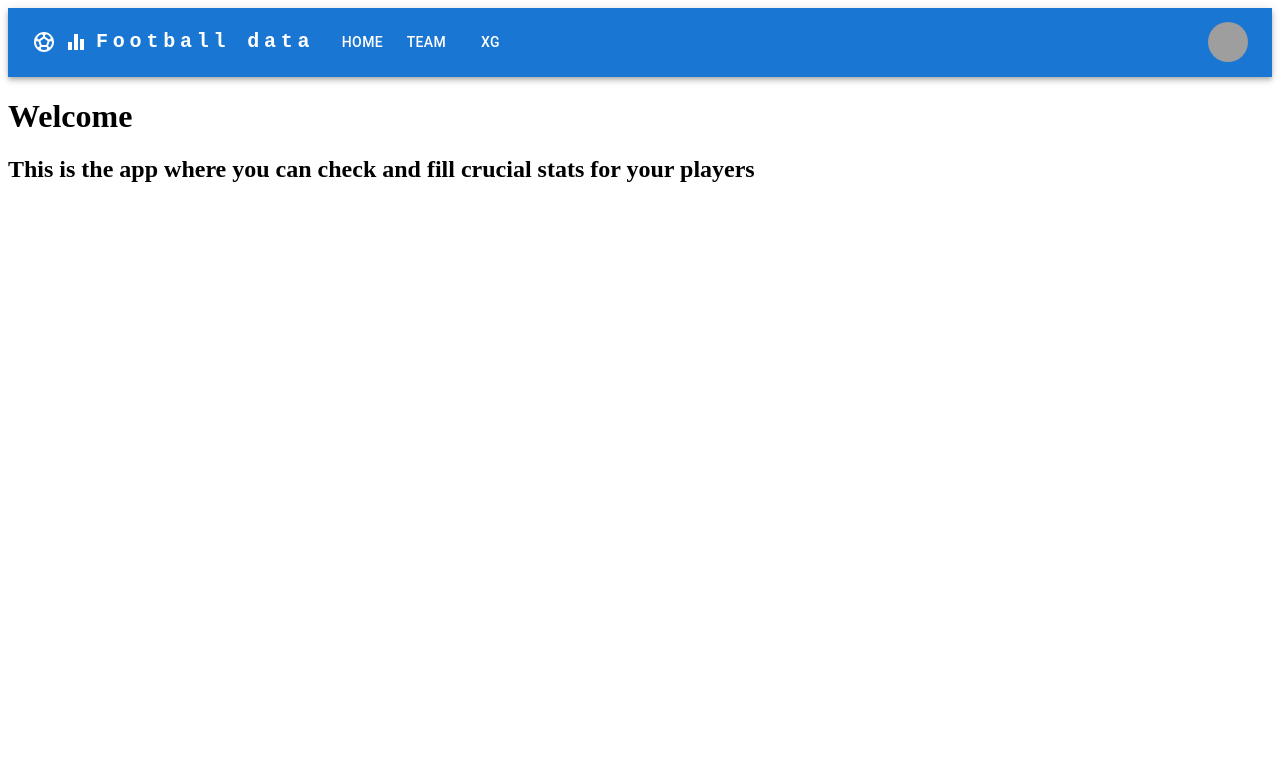
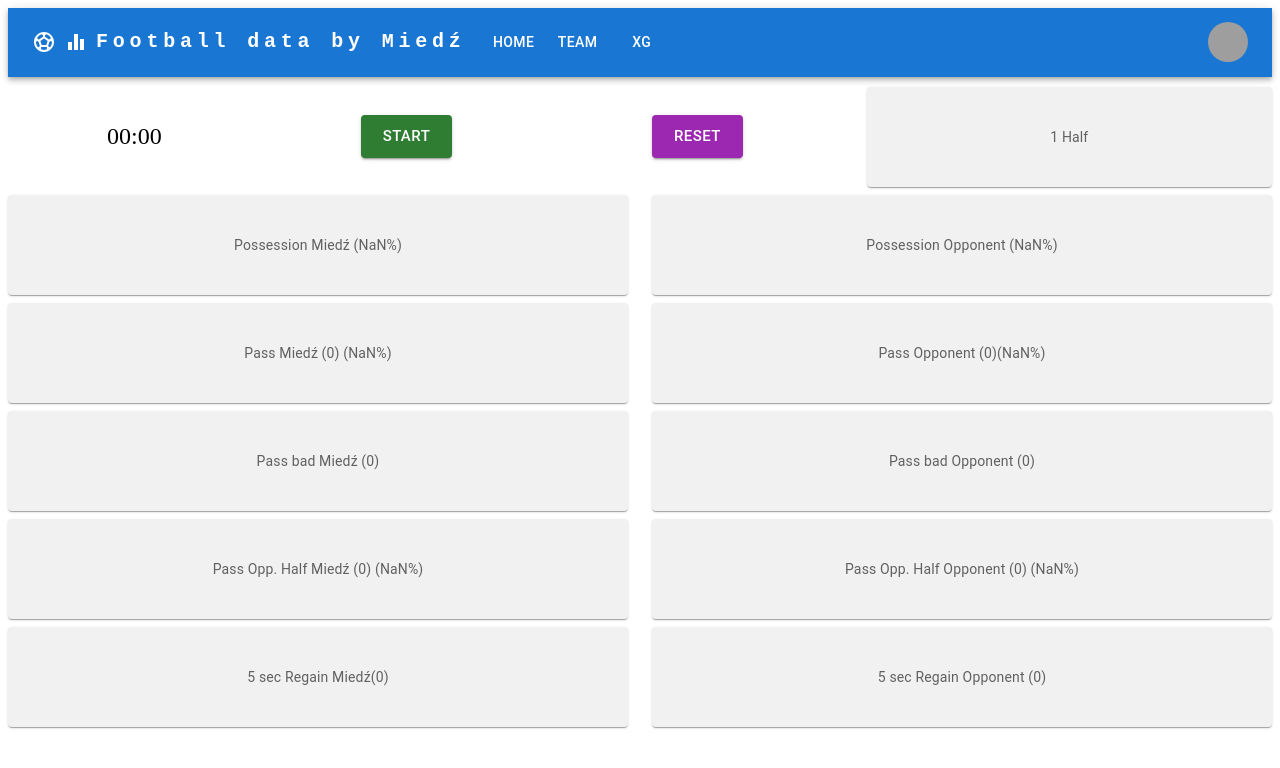
Before and after one commit to mocano6/football_data, a React (Create React App) app: page / in a window 1280 px wide. Shown: the top 768 px of the page. Built offline with nearby package versions, Linux system fonts and the light colour scheme; grey boxes are pictures that could not be loaded.

Commit message:
initial project

```diff
--- a/src/components/Navbar/Navbar.tsx
+++ b/src/components/Navbar/Navbar.tsx
@@ -92,7 +92,7 @@ export const Navbar = () => {
               textDecoration: "none",
             }}
           >
-            Football data
+            Football data by Miedź
           </Typography>
 
           <Box sx={{ flexGrow: 1, display: { xs: "flex", md: "none" } }}>
--- /dev/null
+++ b/src/components/Timer/Timer.tsx
@@ -0,0 +1,61 @@
+import { Box, Button } from "@mui/material";
+import React, { useEffect, useState } from "react";
+
+export const Timer = ({ half, getTime, getReset }: { half: any; getTime?: any, getReset?: any }) => {
+  const [time, setTime] = useState(0);
+
+  const [running, setRunning] = useState(false);
+  useEffect(() => {
+    let interval:any;
+    if (running) {
+      interval = setInterval(() => {
+        setTime((prevTime) => prevTime + 1000);
+        if (getTime) {
+          getTime(time + 1000);
+        }
+      }, 1000);
+    } else if (!running) {
+      clearInterval(interval);
+    }
+    return () => clearInterval(interval);
+  }, [running, getTime, time]);
+  return (
+      <Box sx={{
+        display: 'flex',
+        alignItems: 'center',
+        width: '100%',
+        justifyContent: 'space-around'
+      }}>
+        <Box
+          sx={{
+            fontFamily: 'Raleway',
+            fontSize: 24,
+            textAlign: 'center',
+            display: 'flex',
+            justifyContent: 'space-between'
+          }}
+        >{("0" + Math.floor((time / 60000))).slice(-2)}:{("0" + Math.floor((time / 1000) % 60)).slice(-2)}
+        </Box>
+          <Button
+          size="large"
+          variant="contained"
+          color={running ? 'error' : 'success'}
+          onClick={() => running ? setRunning(false) : setRunning(true)}
+          sx={{
+            margin: 0.1
+          }}>
+            {running ? 'Stop' : 'Start'}
+          </Button>
+          <Button
+          size="large"
+          sx={{
+            margin: 0.1
+          }} variant="contained" color="secondary" onClick={
+            () => {
+              setTime(0)
+              getReset(0)
+            }
+            }>Reset</Button>
+      </Box>
+  );
+};
--- a/src/pages/Home/Home.tsx
+++ b/src/pages/Home/Home.tsx
@@ -1,13 +1,108 @@
-import React from "react";
+import React, { useEffect, useState } from "react";
+import Grid from '@mui/material/Grid';
+import Paper from '@mui/material/Paper';
+import Box from '@mui/material/Box';
+import { styled } from '@mui/material/styles';
+import { Timer } from "../../components/Timer/Timer";
 
 export const Home = () => {
+  const Item = styled(Paper)(({ theme }) => ({
+    backgroundColor: theme.palette.mode === 'dark' ? '#1A2027' : '#f1f1f1',
+    ...theme.typography.body2,
+    padding: theme.spacing(5),
+    textAlign: 'center',
+    color: theme.palette.text.secondary,
+  }));
+  const changeToPercentage = (number:number) => (number * 100).toFixed(2)
+
+  const [half, setHalf] = useState(1);
+  const [time, getTime] = useState<number>(0);
+  const [reset, getReset] = useState<any>(1);
+
+  useEffect(() => {
+    console.log(reset);
+
+    if (reset===0) {
+      console.log('asdfadsfasdf');
+      setHalf1(clearHalf)
+    }
+  }, [reset])
+
+  useEffect(() => {
+    if (half1.possessionTeam === 1) {
+      setHalf1((prevHalf1) => ({ ...prevHalf1, possession1: prevHalf1.possession1 + 1 }))
+    } else if (half1.possessionTeam === 2) {
+      setHalf1((prevHalf1) => ({ ...prevHalf1, possession2: prevHalf1.possession2 + 1 }))
+    }
+  }, [time])
+  const clearHalf = {
+    possessionTeam: 0,
+    possession1: 0,
+    possession2: 0,
+    pass1: 0,
+    pass2: 0,
+    badPass1: 0,
+    badPass2: 0,
+    Tilt1: 0,
+    Tilt2: 0,
+    Rec1: 0,
+    Rec2: 0,
+  }
+  const [half1, setHalf1] = useState(clearHalf);
+  const [half2, setHalf2] = useState(clearHalf);
+
   return (
-    <div>
-      <h1>Welcome</h1>
-      <h2>
-        This is the app where you can check and fill crucial stats for your
-        players
-      </h2>
-    </div>
+    <Box sx={{ width: '100%', marginTop: '10px', mouse: 'pointer' }}>
+      <Grid container rowSpacing={1} columnSpacing={{ xs: 1, sm: 2, md: 3 }}>
+        <Grid sx={{display: 'flex', alignItems: 'center', justifyContent: 'center'}} item xs={8}>
+        <Timer half={half} getTime={(newTime: any) => getTime(newTime)} getReset={(isReset: any) => getReset(isReset)}/>
+        </Grid>
+        <Grid item xs={4}>
+          <Item onClick={() => setHalf((prevHalf) => (prevHalf === 1 ? 2 : 1))}>
+            {half} Half
+          </Item>
+        </Grid>
+        <Grid item xs={6}>
+          <Item onClick={()=>setHalf1((prevHalf1) => ({ ...prevHalf1, possessionTeam: prevHalf1.possessionTeam = 1}))}>
+            Possession Miedź ({changeToPercentage(Number(half1.possession1/(half1.possession1 + half1.possession2)))}%)
+          </Item>
+        </Grid>
+        <Grid item xs={6}>
+          <Item onClick={()=>setHalf1((prevHalf1) => ({ ...prevHalf1, possessionTeam: prevHalf1.possessionTeam = 2}))}>
+            Possession Opponent ({changeToPercentage(Number(half1.possession2/(half1.possession1 + half1.possession2)))}%)
+          </Item>
+        </Grid>
+        <Grid item xs={6}>
+          <Item onClick={()=>setHalf1((prevHalf1) => ({ ...prevHalf1, pass1: prevHalf1.pass1 + 1 }))}>
+            Pass Miedź ({half1.pass1}) ({changeToPercentage(Number(half1.pass1/(half1.pass1 + half1.badPass1)))}%)</Item>
+        </Grid>
+        <Grid item xs={6}>
+          <Item onClick={()=>setHalf1((prevHalf1) => ({ ...prevHalf1, pass2: prevHalf1.pass2 + 1 }))}>
+            Pass Opponent ({half1.pass2})({changeToPercentage(Number(half1.pass2/(half1.pass2 + half1.badPass2)))}%)</Item>
+
+        </Grid>
+        <Grid item xs={6}>
+          <Item onClick={()=>setHalf1((prevHalf1) => ({ ...prevHalf1, badPass1: prevHalf1.badPass1 + 1 }))}>
+            Pass bad Miedź ({half1.badPass1})</Item>
+        </Grid>
+        <Grid item xs={6}>
+          <Item onClick={()=>setHalf1((prevHalf1) => ({ ...prevHalf1, badPass2: prevHalf1.badPass2 + 1 }))}>
+            Pass bad Opponent ({half1.badPass2})</Item>
+        </Grid>
+        <Grid item xs={6}>
+          <Item onClick={()=>setHalf1((prevHalf1) => ({ ...prevHalf1, Tilt1: prevHalf1.Tilt1 + 1 }))}>Pass Opp. Half Miedź ({half1.Tilt1}) ({changeToPercentage(Number(half1.Tilt1/(half1.Tilt1 + half1.Tilt2)))}%)</Item>
+        </Grid>
+        <Grid item xs={6}>
+          <Item onClick={()=>setHalf1((prevHalf1) => ({ ...prevHalf1, Tilt2: prevHalf1.Tilt2 + 1 }))}>Pass Opp. Half Opponent ({half1.Tilt2}) ({changeToPercentage(Number(half1.Tilt2/(half1.Tilt1 + half1.Tilt2)))}%)</Item>
+        </Grid>
+        <Grid item xs={6}>
+          <Item onClick={()=>setHalf1((prevHalf1) => ({ ...prevHalf1, Rec1: prevHalf1.Rec1 + 1 }))}>5 sec Regain Miedź({half1.Rec1})</Item>
+        </Grid>
+        <Grid item xs={6}>
+          <Item onClick={()=>setHalf1((prevHalf1) => ({ ...prevHalf1, Rec2: prevHalf1.Rec2 + 1 }))}>
+            5 sec Regain Opponent ({half1.Rec2})</Item>
+        </Grid>
+      </Grid>
+    </Box>
   );
 };
--- a/src/store.ts
+++ b/src/store.ts
@@ -2,21 +2,26 @@ import { createSlice } from "@reduxjs/toolkit";
 
 const defaultState = [
   {
-      name: 'Aaron Ramsdale',
+    name: "Dawid Michałków",
     number: 1,
-      isGoalkeeper: true
+    isGoalkeeper: true,
   },
   {
-      name: 'Matt Turner',
-      number: 32,
-      isGoalkeeper: true
+    name: "Sasha Kravets",
+    number: 12,
+    isGoalkeeper: true,
+  },
+  {
+    name: "Dziedzińskie Reed",
+    number: 2,
+    isGoalkeeper: false,
   },
 ];
 const slice = createSlice({
   name: "players",
   initialState: defaultState,
   reducers: {
-    addPlayer: (state:any, {payload}) => {
+    addPlayer: (state: any, { payload }) => {
       state.push(payload);
     },
     updatePlayer: (state, { payload }) => {
@@ -31,7 +36,8 @@ const slice = createSlice({
       });
     },
     deletePlayer: (state, { payload }) => {
-      state.splice(state.findIndex(({ number }) => number === payload), 1);
+      return state.filter((item) => item.number !== payload);
+      // state.splice(state.findIndex(({ number }) => number === payload), 1);
     },
     removeAllPlayers: (state) => {
       state = [];
```
Lines whose indentation alone changed are shown as unchanged.
